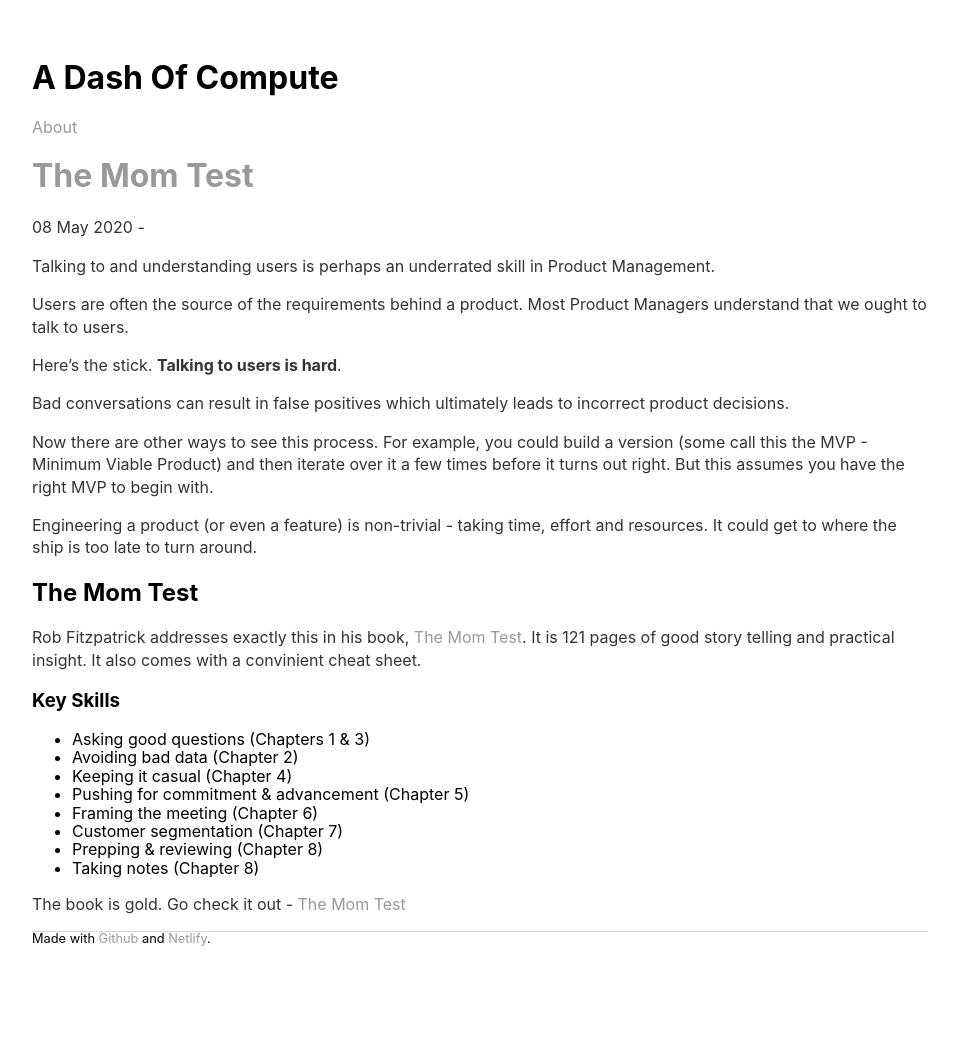
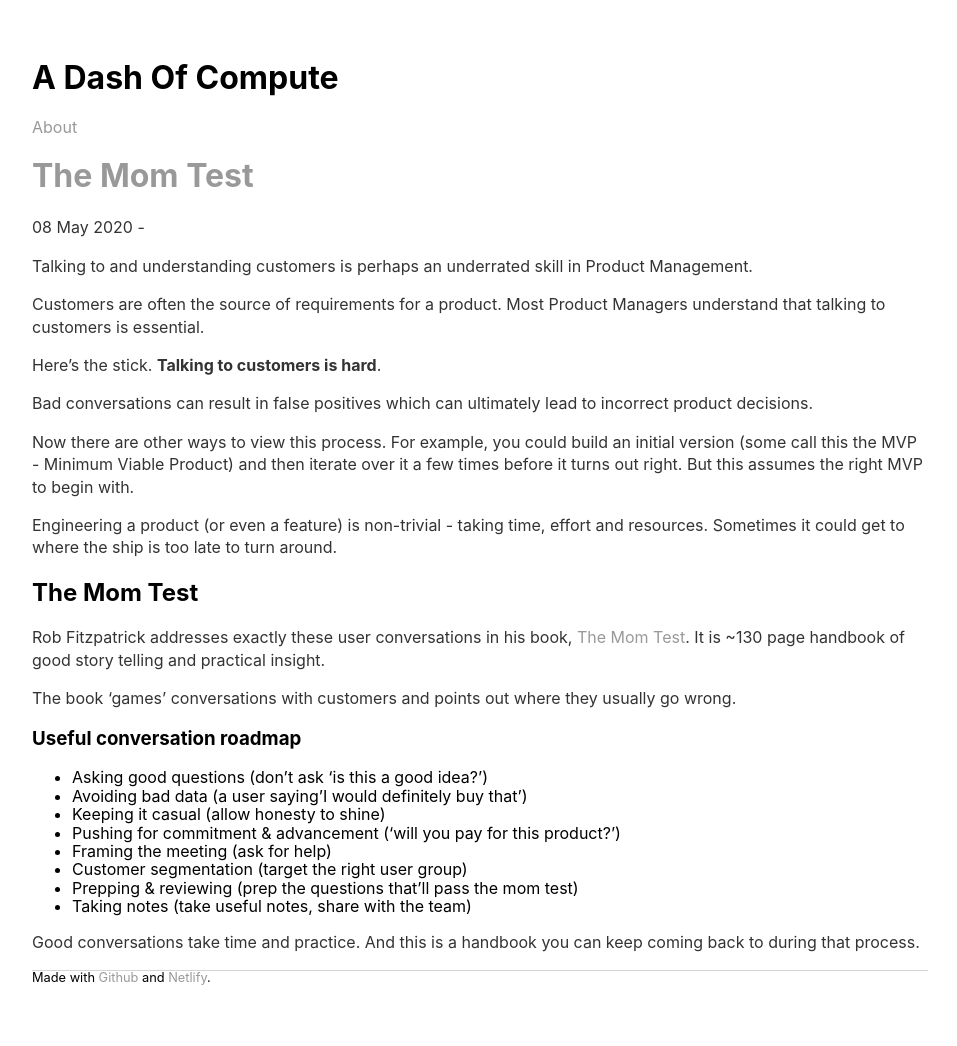
Before and after one commit to sautee/sautee.github.io, a Jekyll site: the page built from _posts/2020-05-08-momtest.md, in a window 1280 px wide. Shown: the whole page, without its empty margins (160-1117 px from the left). Built offline with Jekyll 4.4.1, drawn with Linux system fonts in a browser that asks for light colours; nearby versions of some CDN libraries; library files that are not in the unit come from our copies; before the commit the page ends 1007 px from its top, so only the background shows below that.

Commit message:
Update 2020-05-08-momtest.md

```diff
--- a/_posts/2020-05-08-momtest.md
+++ b/_posts/2020-05-08-momtest.md
@@ -4,31 +4,33 @@
 date: 2020-05-08
 ---
 
-Talking to and understanding users is perhaps an underrated skill in Product Management.
+Talking to and understanding customers is perhaps an underrated skill in Product Management.
 
-Users are often the source of the requirements behind a product. Most Product Managers understand that we ought to talk to users.
+Customers are often the source of requirements for a product. Most Product Managers understand that talking to customers is essential.
 
-Here's the stick. **Talking to users is hard**.
+Here's the stick. **Talking to customers is hard**.
 
-Bad conversations can result in false positives which ultimately leads to incorrect product decisions.
+Bad conversations can result in false positives which can ultimately lead to incorrect product decisions.
 
-Now there are other ways to see this process. For example, you could build a version (some call this the MVP - Minimum Viable Product) and then iterate over it a few times before it turns out right. But this assumes you have the right MVP to begin with.
+Now there are other ways to view this process. For example, you could build an initial version (some call this the MVP - Minimum Viable Product) and then iterate over it a few times before it turns out right. But this assumes the right MVP to begin with.
 
-Engineering a product (or even a feature) is non-trivial - taking time, effort and resources. It could get to where the ship is too late to turn around.
+Engineering a product (or even a feature) is non-trivial - taking time, effort and resources. Sometimes it could get to where the ship is too late to turn around.
 
 ## The Mom Test
 
-Rob Fitzpatrick addresses exactly this in his book, [The Mom Test](http://momtestbook.com/). It is 121 pages of good story telling and practical insight. It also comes with a convinient cheat sheet.
+Rob Fitzpatrick addresses exactly these user conversations in his book, [The Mom Test](http://momtestbook.com/). It is ~130 page handbook of good story telling and practical insight.
 
-### Key Skills
+The book 'games' conversations with customers and points out where they usually go wrong.
 
-- Asking good questions (Chapters 1 & 3)
-- Avoiding bad data (Chapter 2)
-- Keeping it casual (Chapter 4)
-- Pushing for commitment & advancement (Chapter 5)
-- Framing the meeting (Chapter 6)
-- Customer segmentation (Chapter 7)
-- Prepping & reviewing (Chapter 8)
-- Taking notes (Chapter 8)
+### Useful conversation roadmap
 
-The book is gold. Go check it out - [The Mom Test](http://momtestbook.com/)
+- Asking good questions (don't ask 'is this a good idea?')
+- Avoiding bad data (a user saying'I would definitely buy that')
+- Keeping it casual (allow honesty to shine)
+- Pushing for commitment & advancement ('will you pay for this product?')
+- Framing the meeting (ask for help)
+- Customer segmentation (target the right user group)
+- Prepping & reviewing (prep the questions that'll pass the mom test)
+- Taking notes (take useful notes, share with the team)
+
+Good conversations take time and practice. And this is a handbook you can keep coming back to during that process.
```
